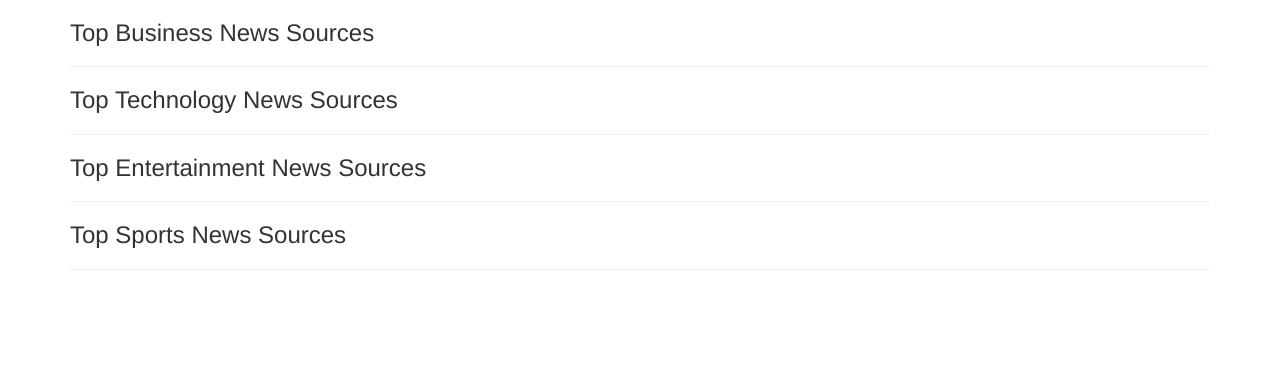
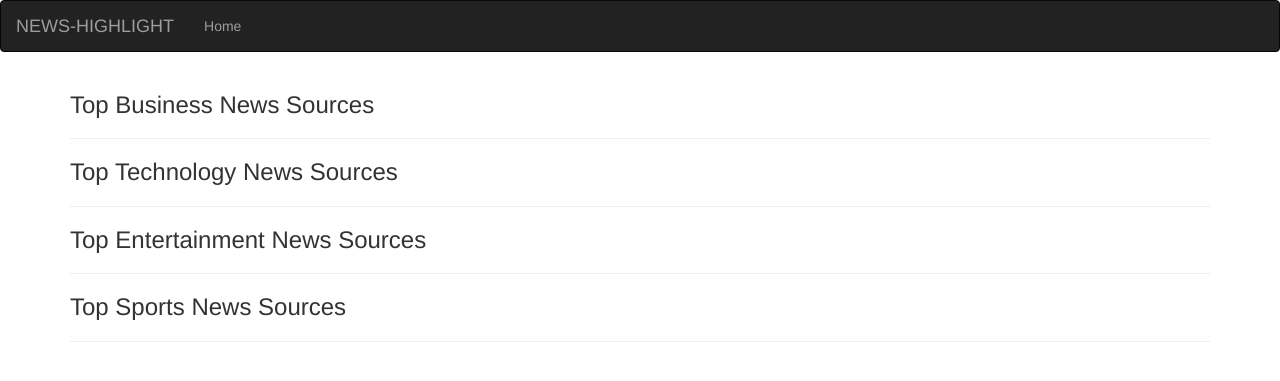
Before and after one commit to JamesOdera/newshighlight, a Flask app: template app/templates/index.html in a window 1280 px wide. Shown: the top 381 px of the page. Run offline with Flask 2, Linux system fonts and the light colour scheme; the template is opened without the code that fills it, so the values that code supplies are empty; parts of the project's set-up code (start-up, migrations or seed data) failed here and were passed over; some libraries are stand-ins or nearby versions.

Commit message:
place the navbar extension on base html

```diff
--- a/app/templates/base.html
+++ b/app/templates/base.html
@@ -1,4 +1,8 @@
 {% extends 'bootstrap/base.html'%}
+
+{% block navbar %}
+    {% include 'navbar.html' %}
+{% endblock %}
 <!DOCTYPE html>
 <html lang="en">
 <head>
@@ -9,7 +13,7 @@
         {% if title %}
         <title> {{ title }}</title>
         {% else %}
-        <title> Welcome to the best Movie Review website </title>
+        <title> NEWS HIGHLIGHT </title>
         {% endif %}
 </head>
 <body>
--- a/app/templates/navbar.html
+++ b/app/templates/navbar.html
@@ -7,7 +7,7 @@
               <span class="icon-bar"></span>
               <span class="icon-bar"></span>
             </button>
-            <a class="navbar-brand" href="/"> Watchlist </a>
+            <a class="navbar-brand" href="/"> NEWS-HIGHLIGHT </a>
         </div>
         <div class="navbar-collapse collapse">
             <ul class="nav navbar-nav">
```
